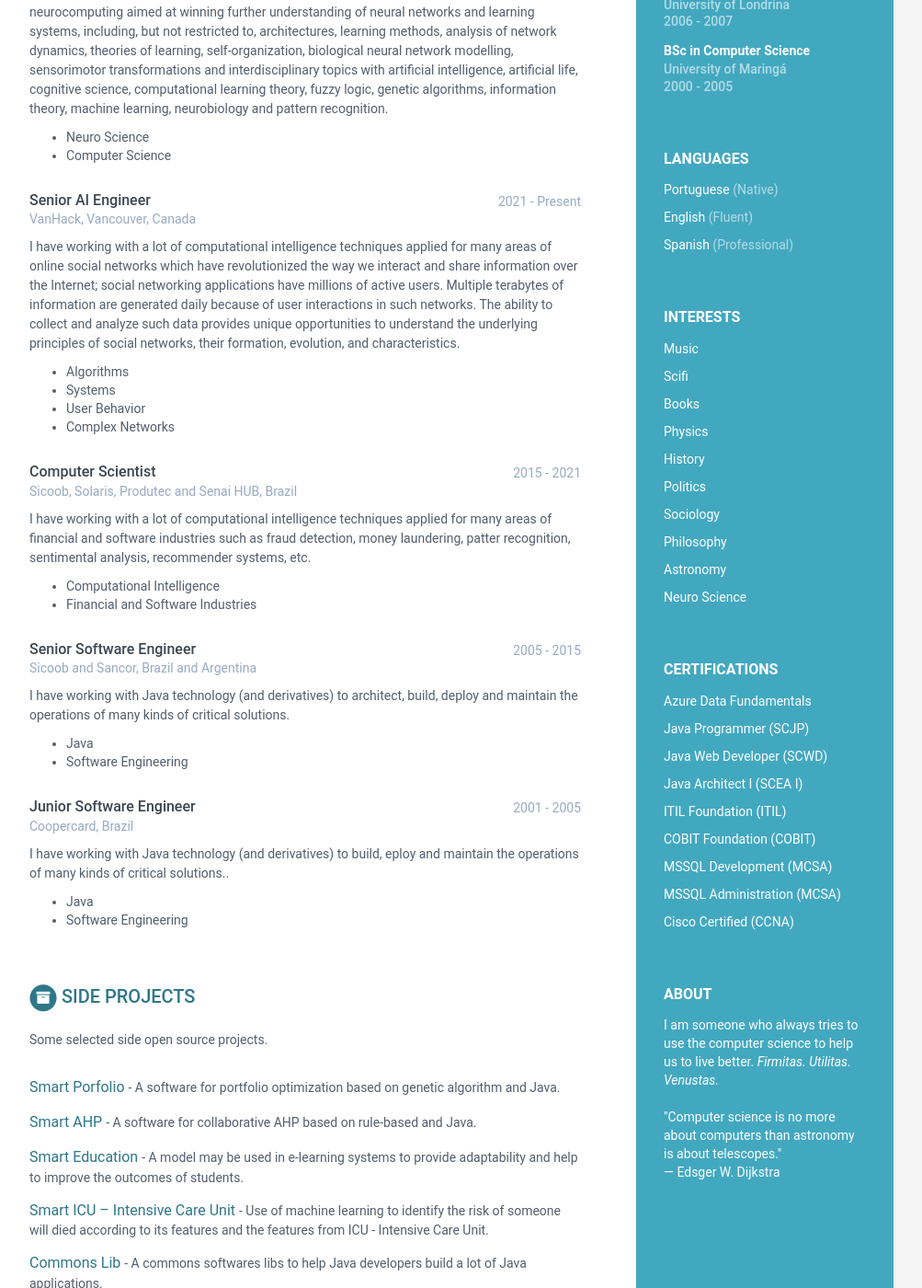
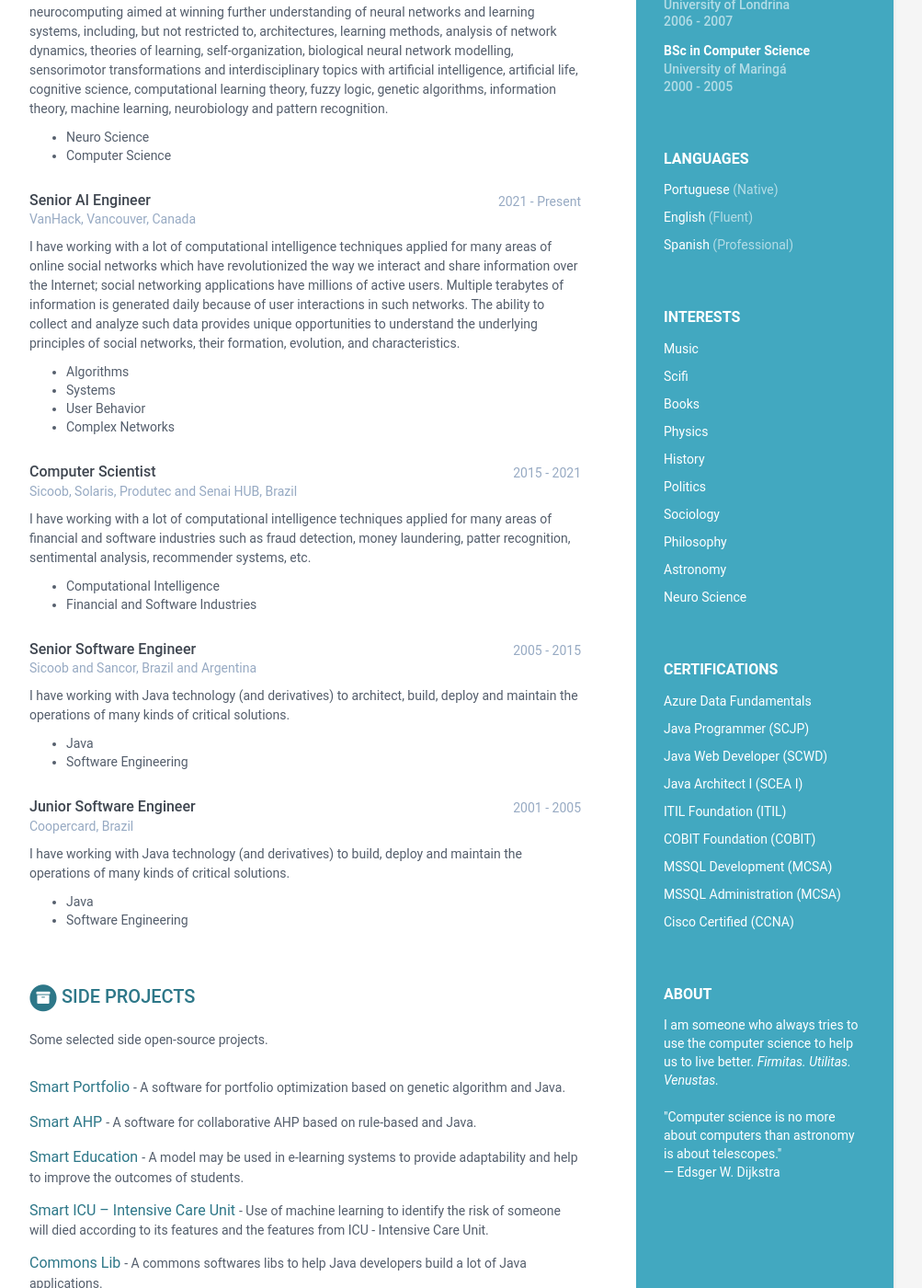
Before and after one commit to gomede/gomede.github.io, a Jekyll site: the page built from index.html, in a window 1280 px wide and 1400 px high, scrolled down 882 px. Shown: the whole window at 92% size, without its empty margins (168-1171 px from the left). Built offline with Jekyll 4.4.1, drawn with Linux system fonts in a browser that asks for light colours; some of the changed text lies outside the part shown.

Commit message:
Update data.yml

```diff
--- a/_data/data.yml
+++ b/_data/data.yml
@@ -115,12 +115,12 @@
       All opinions and views are my own and do not represent my employer(s).
 
 education:
-    - degree: PostDoc in Computer Science
+    - degree: Postdoc in Computer Science
       university: Federal University of Technology
       time: 2021 - 2022
       details: |
-        During the PostDoc I have been working with Hyperparameter
-        Optimization in Machine Learning.Grid Search, Bayesian Optimization,
+        During the Postdoc I have been working with Hyperparameter
+        Optimization in Machine Learning, Grid Search, Bayesian Optimization,
         Simulated Annealing, Genetic Algorithms and Random Search.
 
           - Parameters
@@ -151,8 +151,8 @@
       university: FGV Foundation
       time: 2010 - 2012
       details: |
-        During the MBA I have been working with portfolio managment.
-        My thesis was an application project managment concepts to improve the quality of selected projetcs.
+        During the MBA I have been working with portfolio management.
+        My thesis was an application project management concepts to improve the quality of selected projetcs.
 
           - Gaze Plot Study
           - Eye Tracking Study
@@ -162,7 +162,7 @@
       time: 2008 - 2009
       details: |
         During the MBA I have been working with eye tracking and gaze plots.
-        My thesis was an application of eye tracking to improve de UX.
+        My thesis was an application of eye tracking to improve UX.
 
           - Gaze Plot Study
           - Eye Tracking Study
@@ -171,8 +171,8 @@
       university: University of Londrina
       time: 2006 - 2007
       details: |
-        During the MBA I have been working with requirements enginering.
-        My thesis was requirements enginering to improve the software quality.
+        During the MBA I have been working with requirements engineering.
+        My thesis was requirements engineering to improve the software quality.
 
           - Requirements Engineering
           - Software Engineering
@@ -212,7 +212,7 @@
         for many areas of online social networks which have revolutionized the way
         we interact and share information over the Internet; social networking
         applications have millions of active users. Multiple terabytes of
-        information are generated daily because of user interactions in such networks.
+        information is generated daily because of user interactions in such networks.
         The ability to collect and analyze such data provides unique opportunities
         to understand the underlying principles of social networks, their formation,
         evolution, and characteristics.
@@ -249,7 +249,7 @@
       company: Coopercard, Brazil
       details: |
         I have working with Java technology (and derivatives) to build,
-        eploy and maintain the operations of many kinds of critical solutions..
+        deploy and maintain the operations of many kinds of critical solutions.
 
           - Java
           - Software Engineering
@@ -257,10 +257,10 @@
 projects:
     title: Side Projects
     intro: >
-      Some selected side open source projects.
+      Some selected side open-source projects.
 
     assignments:
-      - title: Smart Porfolio
+      - title: Smart Portfolio
         link: "#"
         tagline: A software for portfolio optimization based on genetic algorithm and Java.
 
@@ -283,7 +283,7 @@
 publications:
     title: Publications
     intro: |
-      Below, some selected papers published in conferences and journals related to computer science, software enginering, and neuro science.
+      Below, some selected papers published in conferences and journals related to computer science, software engineering, and neuro science.
 
     papers:
 
@@ -436,7 +436,7 @@
 codes:
     title: Open Source Codes
     intro: >
-      Some selected open source codes.
+      Some selected open-source code.
 
     assignments:
       - title: Predicting Stock Market Returns
```
